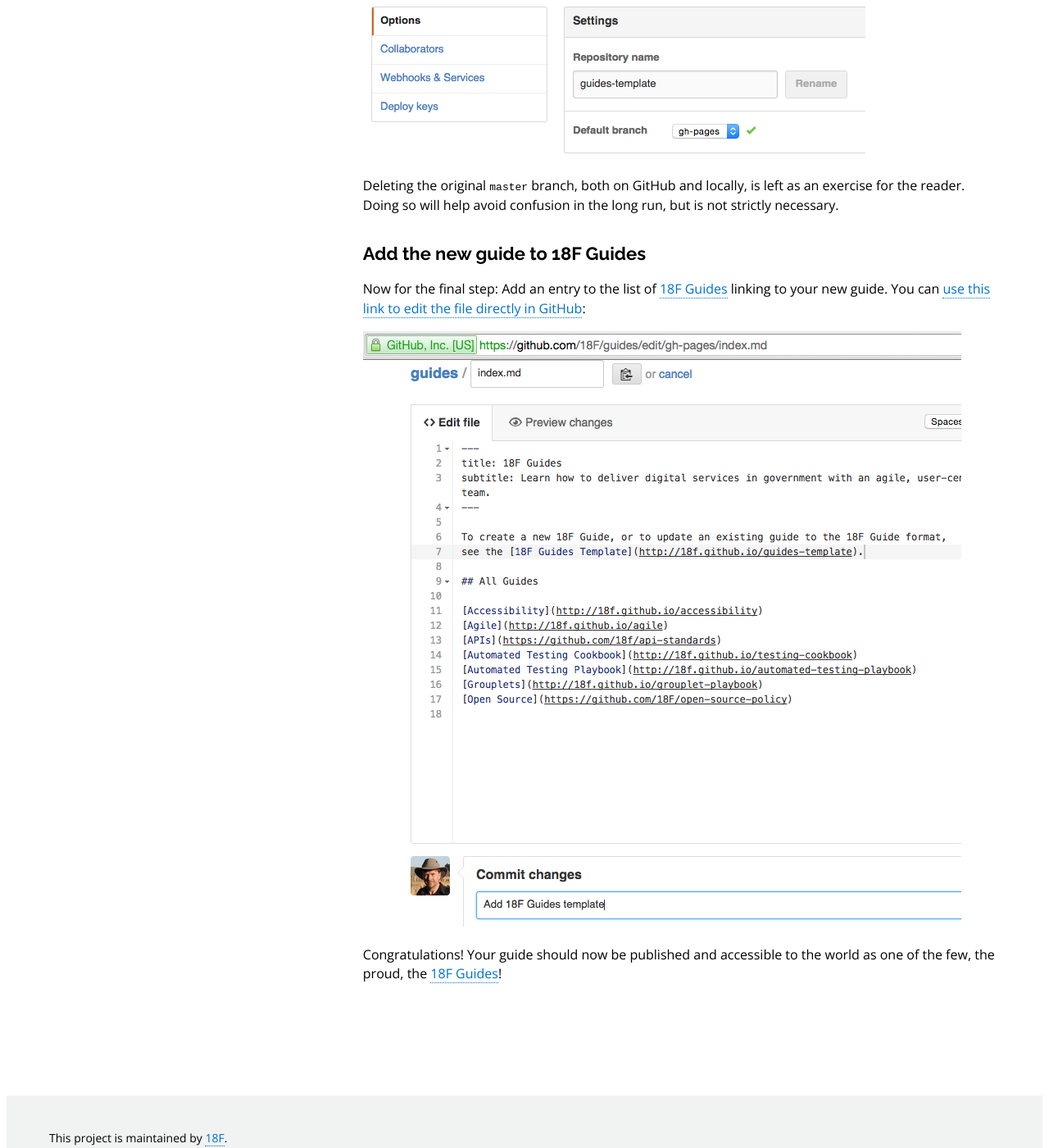
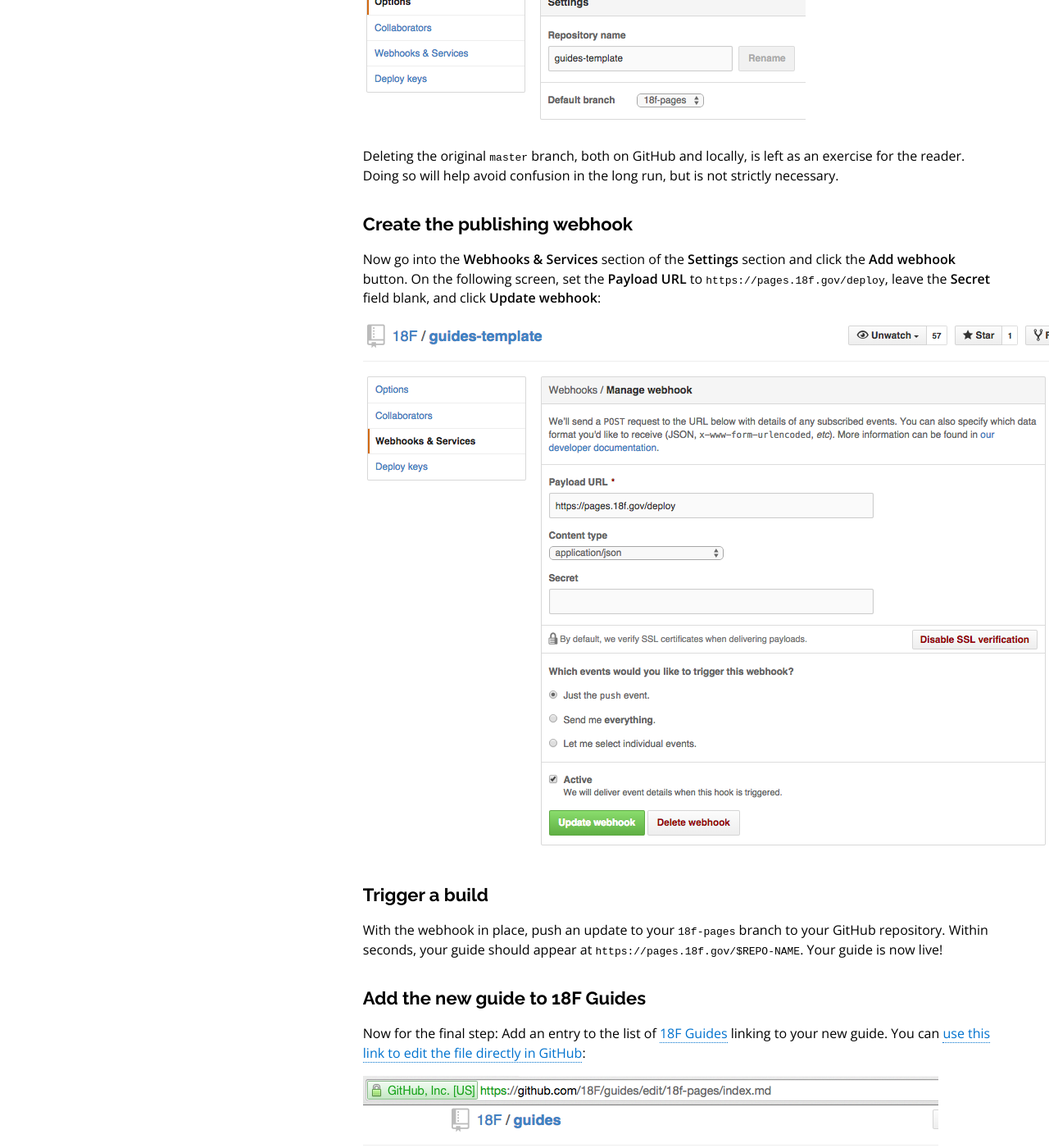
Before and after one commit to 18F/development-guide, a Jekyll site: the page built from pages/posting.md, in a window 1280 px wide and 1400 px high, scrolled down 1192 px. Shown: the whole window at 82% size. Built offline with Jekyll 4.4.1, drawn with Linux system fonts in a browser that asks for light colours; nearby versions of some CDN libraries; Markdown is read by kramdown in place of the engine named in the settings; some of the changed text lies outside the part shown.

Commit message:
Update instructions for pages.18f.gov

```diff
--- a/pages/posting.md
+++ b/pages/posting.md
@@ -3,43 +3,57 @@
 layout: default
 title: Post Your Guide
 ---
-**NOTICE:** This chapter reflects the _current_ method of publishing and
-posting 18F Guides. This may change in the near future; stay tuned.
-
-- [Create the `gh-pages` branch](#create-gh-pages-branch)
+- [Create the `18f-pages` branch](#create-18f-pages-branch)
 - [Set the default branch](#set-default-branch)
+- [Create the publishing webhook](#set-webhook)
+- [Trigger a build](#trigger-a-build)
 - [Add the new guide to 18F Guides](#add-new-guide)
 
-## <a name="#create-gh-pages-branch"></a>Create the `gh-pages` branch
+## <a name="create-18f-pages-branch"></a>Create the `18f-pages` branch
 
-In order to publish your guide automatically to `18f.github.io`, you will need
-to create a `gh-pages` branch. You can do this using the GitHub interface by
-clicking the **branch: master** button and entering `gh-pages` in the **Switch
+In order to publish your guide automatically to `pages.18f.gov`, you will need
+to create an `18f-pages` branch. You can do this using the GitHub interface by
+clicking the **branch: master** button and entering `18f-pages` in the **Switch
 branches/tags** drop-down box:
 
-<img src="{{site.baseurl}}/images/gh-pages.png" alt="GitHub branch creation
+<img src="{{site.baseurl}}/images/18f-pages.png" alt="GitHub branch creation
 interface">
 
-## <a name="#set-default-branch"></a>Set the default branch
+## <a name="set-default-branch"></a>Set the default branch
 
-You also need to set `gh-pages` branch as the default. First, click the **Settings** page button (on the right side of the screen):<br/>
+You also need to set `18f-pages` branch as the default. First, click the **Settings** page button (on the right side of the screen):<br/>
 <img src="{{site.baseurl}}/images/gh-settings-button.png" alt="GitHub settings page button">
 
-This will present you with the **Options** page. In the **Settings** section, select `gh-pages` from the **Default branch** drop-down menu:<br/>
+This will present you with the **Options** page. In the **Settings** section, select `18f-pages` from the **Default branch** drop-down menu:<br/>
 <img src="{{site.baseurl}}/images/gh-default-branch.png" alt="GitHub default branch option">
 
 Deleting the original `master` branch, both on GitHub and locally, is left as
 an exercise for the reader. Doing so will help avoid confusion in the long run,
 but is not strictly necessary.
 
-## <a name="https://github.com/CFPB/DOCter"></a>Add the new guide to 18F Guides
+## <a name="set-webhook"></a>Create the publishing webhook
+
+Now go into the **Webhooks & Services** section of the **Settings** section
+and click the **Add webhook** button. On the following screen, set the
+**Payload URL** to `https://pages.18f.gov/deploy`, leave the **Secret** field
+blank, and click **Update webhook**:
+
+<img src="{{site.baseurl}}/images/gh-webhook.png" alt="Set the GitHub webhook">
+
+## <a name="trigger-a-build"></a>Trigger a build
+
+With the webhook in place, push an update to your `18f-pages` branch to your
+GitHub repository. Within seconds, your guide should appear at
+`https://pages.18f.gov/$REPO-NAME`. Your guide is now live!
+
+## <a name="add-new-guide"></a>Add the new guide to 18F Guides
 
 Now for the final step: Add an entry to the list of [18F
 Guides](http://18f.github.io/guides/) linking to your new guide. You can [use
 this link to edit the file directly in
-GitHub](https://github.com/18F/guides/edit/gh-pages/index.md):
+GitHub](https://github.com/18F/guides/edit/18f-pages/index.md):
 
 <img src="{{site.baseurl}}/images/gh-add-guide.png" alt="Add the new guide to 18F Guides using the GitHub text editor">
 
 Congratulations! Your guide should now be published and accessible to the world
-as one of the few, the proud, the [18F Guides](http://18f.github.io/guides)!
+as one of the few, the proud, the [18F Guides](https://pages.18f.gov/guides/)!
```
Also changed, not shown: images/18f-pages.png (added), images/description.png, images/gh-add-guide.png, images/gh-default-branch.png, images/gh-pages.png (deleted), images/gh-webhook.png (added).
